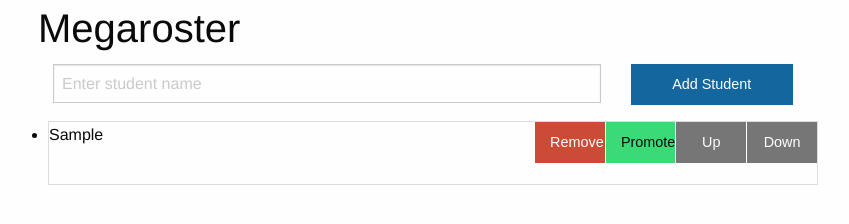
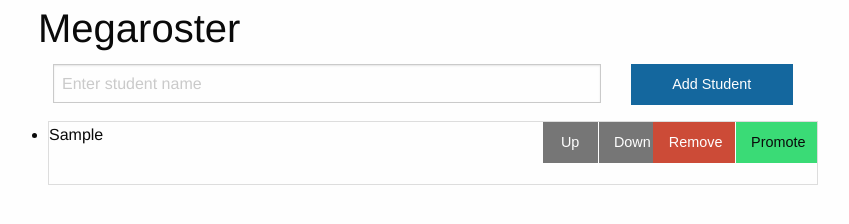
Before and after one commit to tsettle44/hw3-megaroster, a plain HTML site: page index.html in a window 1280 px wide. Both pictures are taken after typing "Sample" into the empty fields and a click on the button "Add Student". Shown: the whole page, without its empty margins (217-1066 px from the left). Drawn offline with Linux system fonts and the light colour scheme.

Commit message:
html and css changes

```diff
--- a/css/app.css
+++ b/css/app.css
@@ -10,7 +10,3 @@
 .actions {
   float: right;
 }
-
-.button {
-  margin-right: 5px;
-}
--- a/index.html
+++ b/index.html
@@ -37,8 +37,10 @@
               <span class="actions expanded button-group">
                 <button type="button" class="remove button alert">Remove</button>
                 <button type="button" class="success button promote">Promote</button>
-                <button type="button" class="moveUp button secondary">Up</button>
-                <button type="button" class="moveDown button secondary">Down</button>
+              </span>
+              <span class="actions expanded button-group">
+                <button type="button" class="move moveUp button secondary">Up</button>
+                <button type="button" class="move moveDown button secondary">Down</button>
               </span>
             </li>
           </ul>
```
